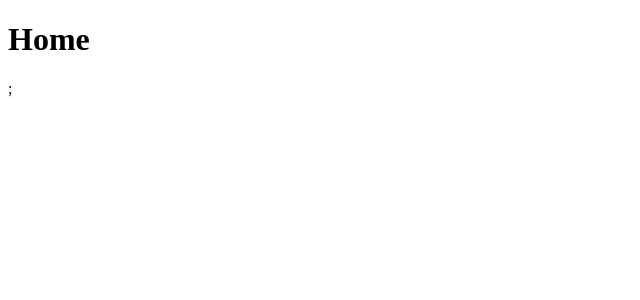
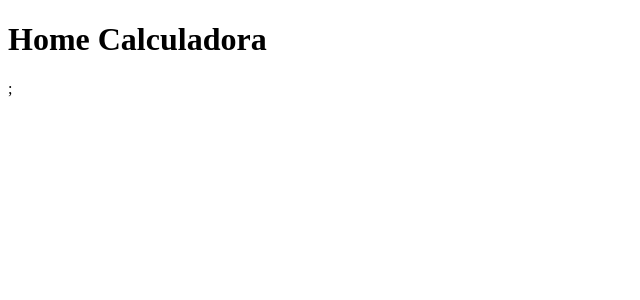
Before and after one commit to TekhnoSoft/calculadora, a Next.js app: page / in a window 1280 px wide. Shown: the top 300 px of the page, without its empty margins (0-640 px from the left). Built offline with nearby package versions, Linux system fonts and the light colour scheme.

Commit message:
Refreshing text

```diff
--- a/pages/index.js
+++ b/pages/index.js
@@ -1,7 +1,7 @@
 function Home() {
   return (
     <div>
-      <h1>Home</h1>;
+      <h1>Home Calculadora</h1>;
     </div>
   );
 }
```
